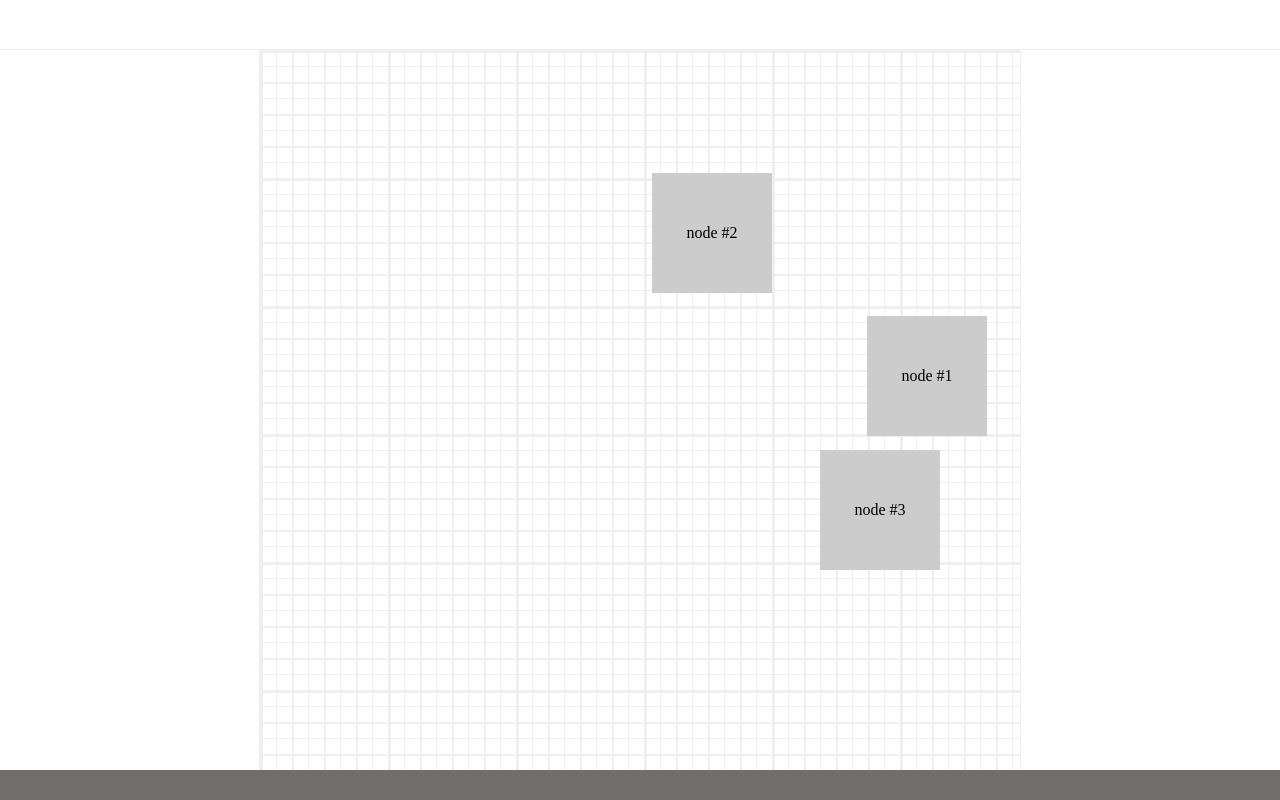
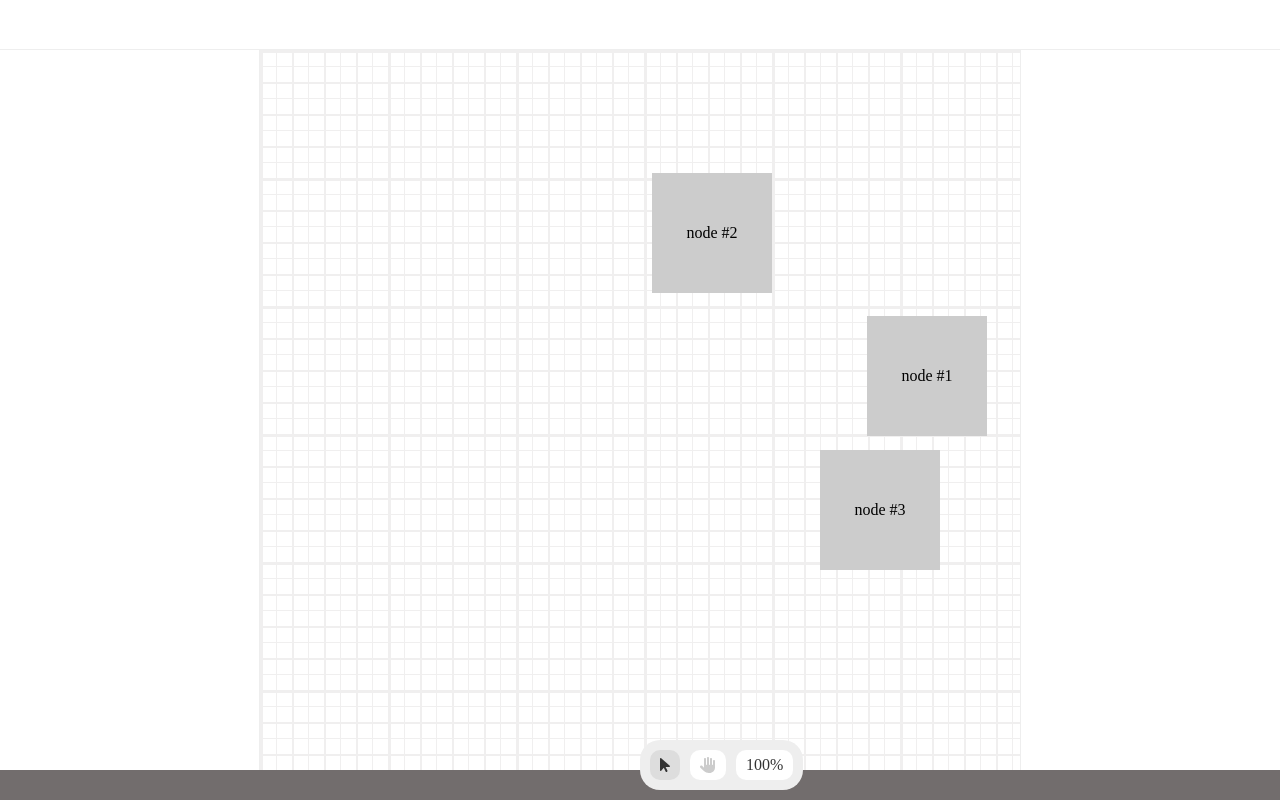
Before and after one commit to Nayteruz/canvas_infinity, a React app: page / in a window 1280 px wide. Built offline with nearby package versions, Linux system fonts and the light colour scheme; the HTML template or start-up script is replaced by a standard one.

Commit message:
еще вариант

```diff
--- a/src/App.scss
+++ b/src/App.scss
@@ -136,3 +136,46 @@
   }
   }
 }
+
+.space-control {
+  position: fixed;
+  left: 50%;
+  bottom: 10px;
+  background-color: #eee;
+  border-radius: 20px;
+  padding: 10px;
+  display: flex;
+  align-items: center;
+  justify-content: center;
+  gap: 10px;
+
+  span {
+    display: flex;
+    align-items: center;
+    justify-content: center;
+    border-radius: 10px;
+    min-width: 30px;
+    padding: 10px;
+    height: 30px;
+    background-color: #fff;
+    cursor: pointer;
+    color: #ccc;
+
+    svg {
+      path {
+        fill: currentColor;
+      }
+    }
+
+    &:hover, &.active {
+      background-color: #ddd;
+      color: #333;
+    }
+
+    &.scale-percent {
+      background-color: #fff;
+      color: #333;
+    }
+  }
+
+}
--- a/src/App.tsx
+++ b/src/App.tsx
@@ -4,6 +4,7 @@ import BlockMove from './components/BlockMove'
 import BlockMove2 from './components/BlockMove2'
 import BlockMove3 from './components/BlockMove3'
 import Overlay from './components/Overlay'
+import { SpaceControl } from "./components/SpaceControl";
 
 const App = () => {
 
@@ -15,6 +16,7 @@ const App = () => {
         <div className='canvas'>
           <Overlay />
           <BlockMove />
+          <SpaceControl />
         </div>
       </div>
       <aside className='right'></aside>
--- a/src/components/BlockMove.tsx
+++ b/src/components/BlockMove.tsx
@@ -5,30 +5,78 @@ import useZoomBackground from "../hooks/backgroundZoomPosition";
 import NodeElement from './NodeElement'
 
 
-const BlockMove = () => {
+const BlockMove = observer(() => {
 
     // https://stackoverflow.com/questions/60190965/zoom-scale-at-mouse-position
 
     const layerRef = useRef<HTMLDivElement>(null);
     const nodeWrapper = useRef<HTMLDivElement>(null);
 
-    const { refs } = useStores();
+    const [scale, setScale] = useState(1);
+    const [panning, setPanning] = useState(false);
+    const [point, setPoint] = useState({x: 0, y: 0});
+    const [start, setStart] = useState({x: 0, y: 0});
 
-    const [viewport, setViewport] = useState({
-        offset: {
-            x: 0,
-            y: 0
-        },
-        pos: { x: 0, y: 0 },
-        zoom: 1,
-        derty: true,
-    });
+    const onMouseDown = (e: MouseEvent) => {
+        console.log('mouse down');
+        e.preventDefault();
+        setStart({x: e.clientX - point.x, y: e.clientY - point.y});
+        setPanning(true);
+    }
 
-    const [viewOffset, setViewOffset] = useState({ x: 0, y: 0 });
-    const [position, setPosition] = useState({ x: 0, y: 0 });
-    const [zoom, setZoom] = useState(1);
+    const onMouseUp = () => {
+        setPanning(false);
+    }
 
-    const viewZoom = useZoomBackground(zoom);
+    const onMouseMove = (e: MouseEvent) => {
+        e.preventDefault();
+        if (!panning) {
+          return;
+        }
+        setPoint({
+            x: e.clientX - start.x,
+            y: e.clientY - start.y,
+        })
+    }
+
+    const onWheel = (e: MouseEvent) => {
+        e.preventDefault();
+        console.log(e);
+        const xs = (e.clientX - point.x) / scale;
+        const ys = (e.clientY - point.y) / scale;
+        let delta = (e.wheelDelta ? e.wheelDelta : -e.deltaY)
+
+        console.log(delta);
+
+        if (delta > 0) {
+            setScale((prev) => {
+                const z = prev * 1.1
+                storeEvents.setZoom(z)
+                return z;
+            })
+        } else {
+            setScale((prev) => {
+                const z = prev / 1.1;
+                storeEvents.setZoom(z)
+                return z
+            })
+        }
+        console.log(scale);
+
+        setPoint({
+            x: e.clientX - xs * scale,
+            y: e.clientY - ys * scale,
+        })
+    }
+
+
+    const { refs, storeEvents } = useStores();
+
+    // const [viewOffset, setViewOffset] = useState({ x: 0, y: 0 });
+    // const [position, setPosition] = useState({ x: 0, y: 0 });
+    // const [zoom, setZoom] = useState(1);
+
+    const viewZoom = useZoomBackground(scale);
 
     const nodeBlocks: { x: number, y: number, text: string }[] = [
         { x: 607, y: 266, text: 'node #1' },
@@ -38,171 +86,168 @@ const BlockMove = () => {
         { x: 805, y: 143, text: 'node #5' },
     ];
 
-    const [isDragging, setIsDragging] = useState(false);
-    const [isSpaceDown, setIsSpaceDown] = useState(false);
+    // const [isDragging, setIsDragging] = useState(false);
 
     const onKeySpaceDown = (e: KeyboardEvent) => {
         if (e.code === 'Space') {
-            setIsSpaceDown(true);
+            storeEvents.setGrab(true);
         }
     }
 
     const onKeySpaceUp = () => {
-        setIsSpaceDown(false);
+        storeEvents.setGrab(false);
     }
 
-    const handleMouseDown = () => {
-        setIsDragging(true);
-    };
+    // const handleMouseDown = () => {
+    //     setIsDragging(true);
+    // };
 
-    const handleMouseUp = () => {
-        setIsDragging(false);
-    };
+    // const handleMouseUp = () => {
+    //     setIsDragging(false);
+    // };
 
-    const handleMouseMove = (e: MouseEvent) => {
-        if (!isDragging || !isSpaceDown) {
-            return;
-        }
+    // const handleMouseMove = (e: MouseEvent) => {
+    //     if (!isDragging || !storeEvents.isGrabing) {
+    //         return;
+    //     }
 
-        if (e.buttons !== 1) {
-            setIsDragging(false);
+    //     if (e.buttons !== 1) {
+    //         setIsDragging(false);
 
-            return;
-        }
+    //         return;
+    //     }
 
-        setViewOffset((prev) => ({
+    //     setViewOffset((prev) => ({
+    //         x: prev.x + e.movementX / zoom,
+    //         y: prev.y + e.movementY / zoom,
+    //     }))
 
-            x: prev.x + e.movementX / zoom,
-            y: prev.y + e.movementY / zoom,
-        }))
-        console.log()
-        // setViewport((prev) => ({
-        //     ...prev,
-        //     offset: {
-        //         x: prev.offset.x + e.movementX / viewport.zoom,
-        //         y: prev.offset.y + e.movementY / viewport.zoom
-        //     }
-        // }));
-    };
+    //     setPosition({
+    //         x: viewOffset.x,
+    //         y: viewOffset.y,
+    //     })
 
+    // };
 
-    useEffect(() => {
-        if (!layerRef.current) {
-            return;
-        }
+    // useEffect(() => {
+    //     if (!layerRef.current) {
+    //         return;
+    //     }
 
-        refs.setOverlayRef(layerRef);
+    //     refs.setOverlayRef(layerRef);
 
-        layerRef.current.onwheel = (e: WheelEvent) => {
-            e.preventDefault();
-            e.stopPropagation();
+    //     layerRef.current.onwheel = (e: WheelEvent) => {
+    //         e.preventDefault();
+    //         e.stopPropagation();
 
-            const speedFactor = (e.deltaMode === 1 ? 0.05 : e.deltaMode ? 1 : 0.002);
+    //         const speedFactor = (e.deltaMode === 1 ? 0.05 : e.deltaMode ? 1 : 0.002);
 
-            setZoom((prev) => {
-                const pinchDelta = -e.deltaY * speedFactor;
-                return Math.min(32, Math.max(0.1, prev * Math.pow(2, pinchDelta)));
-            });
+    //         setZoom((prev) => {
+    //             const pinchDelta = -e.deltaY * speedFactor;
+    //             const zoom = Math.min(32, Math.max(0.1, prev * Math.pow(2, pinchDelta)));
+    //             storeEvents.setZoom(zoom);
+    //             return zoom;
+    //         });
 
-            setPosition((prev) => {
-                const pinchDelta = -e.deltaY * speedFactor;
+    //         setPosition((prev) => {
+    //             const pinchDelta = -e.deltaY * speedFactor;
 
-                const xm = e.pageX - ((layerRef.current?.clientWidth || 2) / 2);
-                const ym = e.pageY - ((layerRef.current?.clientHeight || 2) / 2);
+    //             const xm = e.pageX - ((layerRef.current?.clientWidth || 2) / 2);
+    //             const ym = e.pageY - ((layerRef.current?.clientHeight || 2) / 2);
 
-                return {
-                    x: xm - (xm - prev.x) * pinchDelta,
-                    y: ym - (ym - prev.y) * pinchDelta,
-                }
-            });
+    //             return {
+    //                 x: prev.x + xm - (xm - prev.x) * pinchDelta,
+    //                 y: prev.x + ym - (ym - prev.y) * pinchDelta,
+    //             }
+    //         });
 
-            setViewOffset((prev) => {
+    //         setViewOffset(() => {
+    //             console.log(position);
+    //             return {
+    //                 x: position.x,
+    //                 y: position.y,
+    //             }
+    //         })
 
+    //         /*setViewport((prev) => {
+    //             const pinchDelta = -e.deltaY * speedFactor;
+    //             const maxMinZoom = Math.min(32, Math.max(0.1, prev.zoom * Math.pow(2, pinchDelta)));
+    //             storeEvents.setZoom(maxMinZoom);
 
+    //             // return {
+    //             //     ...prev,
+    //             //     zoom: maxMinZoom,
+    //             // };
 
+    //             // experiment
 
-                return {
-                    x: position.x,
-                    y: position.y,
-                }
-            })
+    //             // let pos = { x: prev.pos.x, y: prev.pos.y };
 
-            setViewport((prev) => {
-                const pinchDelta = -e.deltaY * speedFactor;
-                const maxMinZoom = Math.min(32, Math.max(0.1, prev.zoom * Math.pow(2, pinchDelta)));
+    //             const x = e.pageX - ((layerRef.current?.clientWidth || 2) / 2);
+    //             const y = e.pageY - ((layerRef.current?.clientHeight || 2) / 2);
 
-                // return {
-                //     ...prev,
-                //     zoom: maxMinZoom,
-                // };
+    //             // if (e.deltaY < 0) {
 
-                // experiment
+    //             //     pos.x = x - (x - pos.x) * pinchDelta;
+    //             //     pos.y = y - (y - pos.y) * pinchDelta;
+    //             // } else {
+    //             //     pos.x = x - (x - pos.x) * pinchDelta;
+    //             //     pos.y = y - (y - pos.y) * pinchDelta;
+    //             // }
 
-                // let pos = { x: prev.pos.x, y: prev.pos.y };
-
-                const x = e.pageX - ((layerRef.current?.clientWidth || 2) / 2);
-                const y = e.pageY - ((layerRef.current?.clientHeight || 2) / 2);
-
-                // if (e.deltaY < 0) {
-
-                //     pos.x = x - (x - pos.x) * pinchDelta;
-                //     pos.y = y - (y - pos.y) * pinchDelta;
-                // } else {
-                //     pos.x = x - (x - pos.x) * pinchDelta;
-                //     pos.y = y - (y - pos.y) * pinchDelta;
-                // }
-
-                return {
-                    ...prev,
-                    pos: {
-                        x: x - (x - prev.pos.x) * pinchDelta,
-                        y: y - (y - prev.pos.y) * pinchDelta,
-                    },
-                    offset: {
-                        x: prev.pos.x,
-                        y: prev.pos.y,
-                    },
-                    zoom: maxMinZoom,
-                };
-            });
-        };
-    }, [setViewport]);
+    //             return {
+    //                 ...prev,
+    //                 pos: {
+    //                     x: x - (x - prev.pos.x) * pinchDelta,
+    //                     y: y - (y - prev.pos.y) * pinchDelta,
+    //                 },
+    //                 offset: {
+    //                     x: prev.pos.x,
+    //                     y: prev.pos.y,
+    //                 },
+    //                 zoom: maxMinZoom,
+    //             };
+    //         });*/
+    //     };
+    // }, [zoom, position, viewOffset]);
 
     useEffect(() => {
 
         window.addEventListener('keydown', onKeySpaceDown);
         window.addEventListener('keyup', onKeySpaceUp);
+        window.addEventListener('wheel', onWheel)
 
         return () => {
             window.removeEventListener('keydown', onKeySpaceDown);
             window.removeEventListener('keyup', onKeySpaceUp);
+            window.removeEventListener('wheel', onWheel);
         }
 
     }, [])
 
     return (
         <div
-            className={`space ${isSpaceDown ? 'dragging' : ''}`}
+            className={`space ${storeEvents.isGrabing ? 'dragging' : ''}`}
             ref={layerRef}
-            onMouseDown={handleMouseDown}
-            onMouseUp={handleMouseUp}
-            onMouseMove={handleMouseMove}
+            onMouseDown={onMouseDown}
+            onMouseUp={onMouseUp}
+            onMouseMove={onMouseMove}
         >
-            <div className="container" style={{ backgroundPosition: `${viewOffset.x * zoom}px ${viewOffset.y * zoom}px`, backgroundSize: viewZoom }}>
+            <div className="container" style={{ backgroundPosition: `${point.x * scale}px ${point.y * scale}px`, backgroundSize: viewZoom }}>
                 <div
                     className="nodes-container"
                     ref={nodeWrapper}
                     style={{
-                        transform: `translate(${viewOffset.x * zoom}px, ${viewOffset.y * zoom}px) scale(${zoom})`
+                        transform: `translate(${point.x * scale}px, ${point.y * scale}px) scale(${scale})`
                     }}
                 >
                     {nodeBlocks.map(({ x, y, text }) => {
-                        return (<NodeElement key={text} left={x} top={y} text={text} zoom={zoom} isSpaceDown={isSpaceDown} />)
+                        return (<NodeElement key={text} left={x} top={y} text={text} zoom={scale} />)
                     })}
                 </div>
             </div>
         </div>
     );
-}
+})
 
-export default observer(BlockMove);
+export default BlockMove;
--- a/src/components/NodeElementWrap.tsx
+++ b/src/components/NodeElementWrap.tsx
@@ -1,17 +1,18 @@
 import { MouseEvent as DivMouseEvent, FC, ReactNode, useEffect, useState } from "react";
+import { useStores } from "../stores/root-store-context";
 
 interface NodeElementWrapProps {
     children: ReactNode;
     x: number;
     y: number;
     zoom: number;
-    isSpaceDown: boolean;
 }
 
-const NodeElementWrap: FC<NodeElementWrapProps> = ({ children, x, y, zoom, isSpaceDown }) => {
+const NodeElementWrap: FC<NodeElementWrapProps> = ({ children, x, y, zoom }) => {
     const [isDragging, setIsDragging] = useState(false);
     const [position, setPosition] = useState({ x: x, y: y });
     const [offset, setOffset] = useState({ x: 0, y: 0 });
+    const { storeEvents } = useStores();
 
     useEffect(() => {
         const handleMouseMove = (e: MouseEvent) => {
@@ -39,14 +40,14 @@ const NodeElementWrap: FC<NodeElementWrapProps> = ({ children, x, y, zoom, isSpa
 
     useEffect(() => {
 
-        if (isSpaceDown) {
+        if (storeEvents.isGrabing) {
             setIsDragging(false);
         }
 
-    }, [isSpaceDown])
+    }, [storeEvents.isGrabing])
 
     const handleMouseDown = (e: DivMouseEvent) => {
-        if (!isSpaceDown) {
+        if (!storeEvents.isGrabing) {
             setIsDragging(true);
         }
 
--- /dev/null
+++ b/src/components/SpaceControl.tsx
@@ -0,0 +1,37 @@
+import { useStores } from "../stores/root-store-context"
+import { observer } from "mobx-react-lite";
+
+export const SpaceControl = observer(() => {
+
+    const { storeEvents } = useStores();
+
+    const setGrabMode = () => {
+        storeEvents.setGrab(true);
+    }
+
+    const setNormal = () => {
+        storeEvents.setGrab(false);
+    }
+
+    return (
+        <div className="space-control">
+            <span
+                onClick={setNormal}
+                className={`cursor ${!storeEvents.isGrabing ? 'active' : ''}`}
+                >
+                <svg xmlns="http://www.w3.org/2000/svg" height="1em" viewBox="0 0 320 512">
+                    <path d="M0 55.2V426c0 12.2 9.9 22 22 22c6.3 0 12.4-2.7 16.6-7.5L121.2 346l58.1 116.3c7.9 15.8 27.1 22.2 42.9 14.3s22.2-27.1 14.3-42.9L179.8 320H297.9c12.2 0 22.1-9.9 22.1-22.1c0-6.3-2.7-12.3-7.4-16.5L38.6 37.9C34.3 34.1 28.9 32 23.2 32C10.4 32 0 42.4 0 55.2z" />
+                </svg>
+            </span>
+            <span
+                onClick={setGrabMode}
+                className={`pointer ${storeEvents.isGrabing ? 'active' : ''}`}
+            >
+                <svg xmlns="http://www.w3.org/2000/svg" height="1em" viewBox="0 0 512 512">
+                    <path d="M288 32c0-17.7-14.3-32-32-32s-32 14.3-32 32V240c0 8.8-7.2 16-16 16s-16-7.2-16-16V64c0-17.7-14.3-32-32-32s-32 14.3-32 32V336c0 1.5 0 3.1 .1 4.6L67.6 283c-16-15.2-41.3-14.6-56.6 1.4s-14.6 41.3 1.4 56.6L124.8 448c43.1 41.1 100.4 64 160 64H304c97.2 0 176-78.8 176-176V128c0-17.7-14.3-32-32-32s-32 14.3-32 32V240c0 8.8-7.2 16-16 16s-16-7.2-16-16V64c0-17.7-14.3-32-32-32s-32 14.3-32 32V240c0 8.8-7.2 16-16 16s-16-7.2-16-16V32z" />
+                </svg>
+            </span>
+            <span className="scale-percent">{Math.ceil(storeEvents.zoomPercent)}%</span>
+        </div>
+    )
+});
--- a/src/stores/events-store.ts
+++ b/src/stores/events-store.ts
@@ -5,6 +5,8 @@ class EventStore {
     top: number = 0;
     width: number = 0;
     height: number = 0;
+    zoom: number = 1;
+    isGrabing: boolean = false;
 
     constructor() {
         makeAutoObservable(this)
@@ -18,6 +20,18 @@ class EventStore {
     setLeft(value: number) {
         this.left = value
     }
+
+    setZoom(value:number) {
+        this.zoom = value;
+    }
+
+    setGrab(value: boolean) {
+        this.isGrabing = value;
+    }
+
+    get zoomPercent() {
+        return this.zoom / 1 * 100;
+    }
 }
 
 export default new EventStore();
```
Also changed, not shown: src/components/NodeElement.tsx (+3 -4 lines).
